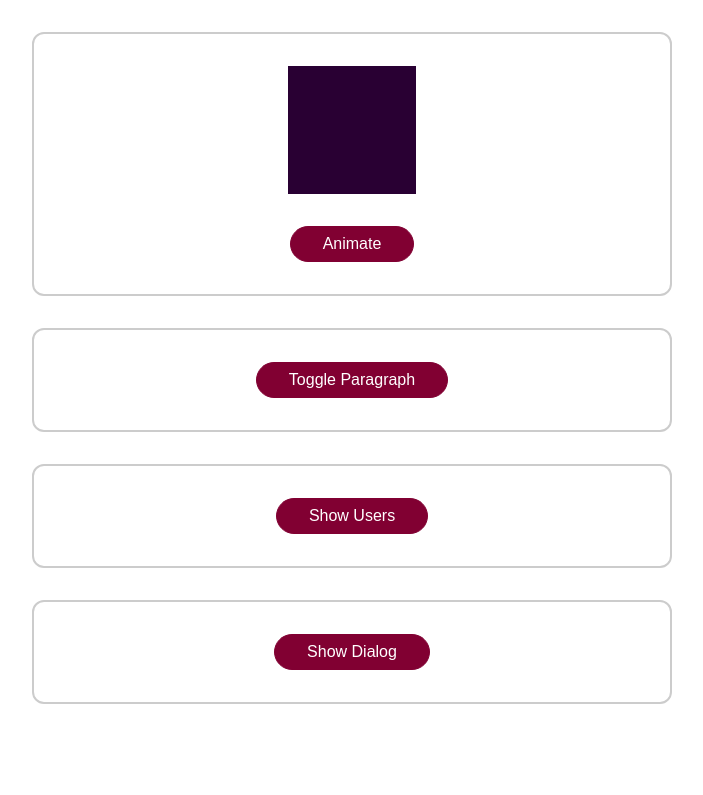
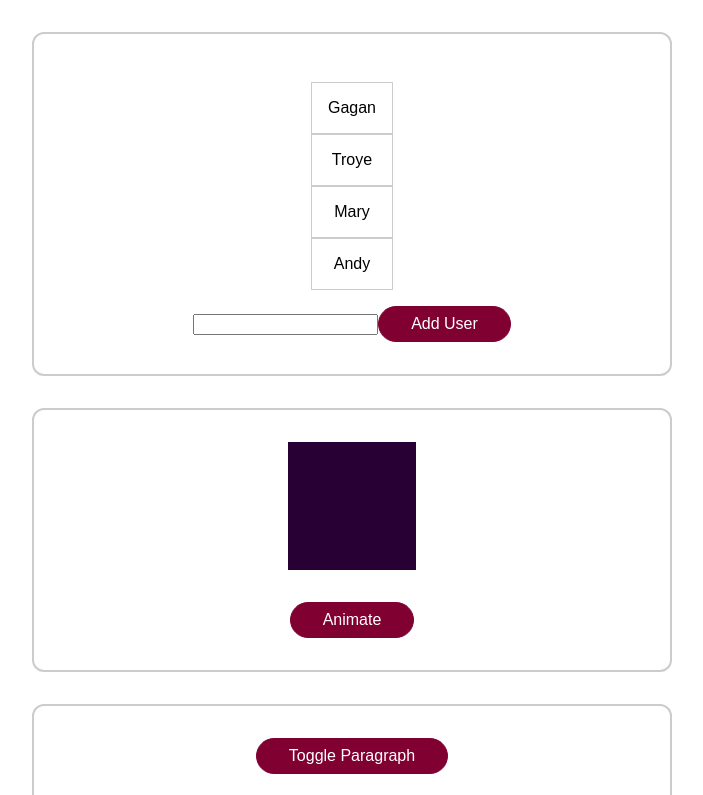
Before and after one commit to Gagandeep39/vue-animations, a Vue app: page / in a window 1280 px wide. Shown: the top 795 px of the page, without its empty margins (288-991 px from the left). Built offline with nearby package versions, Linux system fonts and the light colour scheme.

Commit message:
Created a basic list

```diff
--- a/src/App.vue
+++ b/src/App.vue
@@ -1,4 +1,7 @@
 <template>
+  <div class="container">
+    <user-list></user-list>
+  </div>
   <div class="container">
     <div class="block" :class="{ animate: animatedBlock }"></div>
     <button @click="animateBlock">
@@ -39,7 +42,12 @@
 </template>
 
 <script>
+import UserList from './components/UserList';
+
 export default {
+  components: {
+    UserList,
+  },
   data() {
     return {
       dialogIsVisible: false,
--- /dev/null
+++ b/src/components/UserList.vue
@@ -0,0 +1,42 @@
+<template>
+  <ul>
+    <transition-group>
+      <li v-for="(user, index) in users" :key="index" @click="removeUser(user)">
+        {{ user }}
+      </li>
+    </transition-group>
+  </ul>
+  <div>
+    <input type="text" ref="userName" />
+    <button @click="addUser">Add User</button>
+  </div>
+</template>
+<script>
+export default {
+  data() {
+    return {
+      users: ['Gagan', 'Troye', 'Mary', 'Andy'],
+    };
+  },
+  methods: {
+    removeUser(user) {
+      this.users = this.users.filter((u) => u !== user);
+    },
+    addUser() {
+      this.users.unshift(this.$refs.userName.value);
+    },
+  },
+};
+</script>
+<style scoped>
+ul {
+  list-style: none;
+  padding: 0;
+  margin: 1rem 0;
+}
+li {
+  border: 1px solid #ccc;
+  padding: 1rem;
+  text-align: center;
+}
+</style>
```
